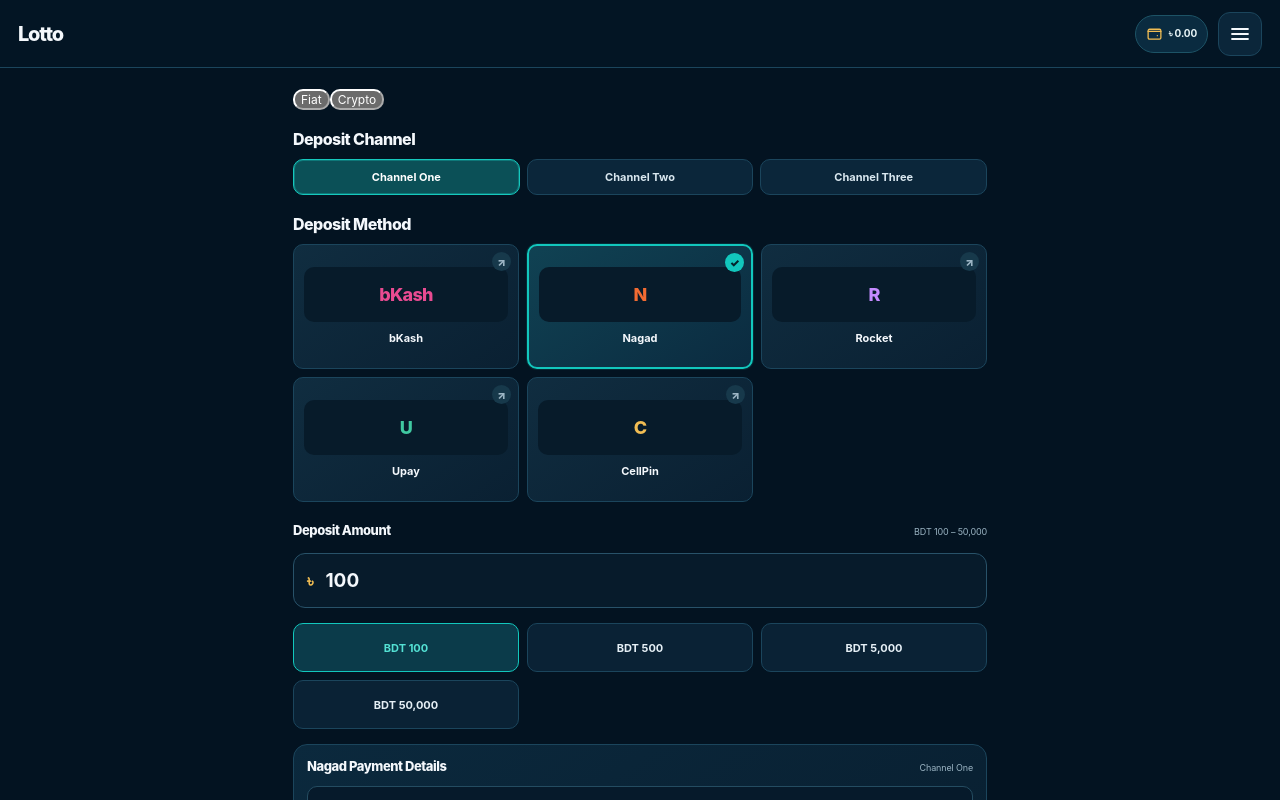
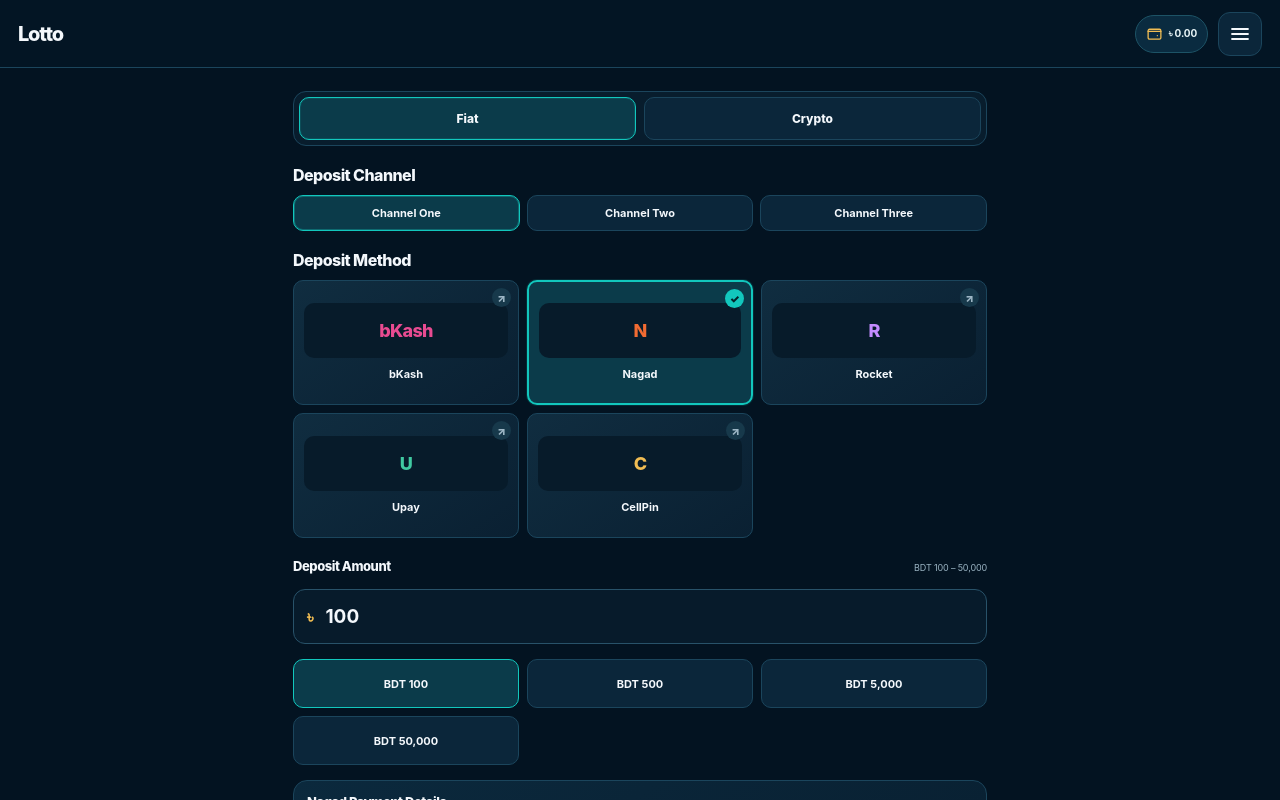
Before and after one commit to rasedulinfinix100-afk/platform, a Next.js app: page /Client/Wallets/Deposit in a window 1280 px wide. Shown: the top 800 px of the page. Built offline with nearby package versions, Linux system fonts and the light colour scheme.

Commit message:
Style Fiat Crypto switch and network QR image display with unified Lotto payment controls

```diff
--- a/app/Client/Wallets/Deposit/deposit.css
+++ b/app/Client/Wallets/Deposit/deposit.css
@@ -43,3 +43,18 @@
 .confirm-demo-note{margin:14px auto 0;max-width:340px;font-size:9px;color:#91a8b6}
 @media(min-width:700px){.deposit-confirm-overlay{align-items:center;padding:20px}.deposit-confirm-modal{height:auto;min-height:min(720px,92dvh);max-height:92dvh;border:1px solid #294b60;border-radius:18px;padding:24px;}}
 @media(prefers-reduced-motion:reduce){.verify-emblem.is-spinning,.verify-progress i{animation:none}.transaction-verify-screen,.verify-emblem.is-success{animation:none}}
+
+/* Deposit type switch and consistent shared payment controls */
+.deposit-mode-switch{display:grid;grid-template-columns:repeat(2,minmax(0,1fr));gap:8px;margin:2px 0 17px;padding:5px;border:1px solid var(--lotto-border,#1b455c);border-radius:13px;background:var(--lotto-surface,#081d2d)}
+.deposit-mode-tab{min-height:43px;border:1px solid transparent;border-radius:9px;background:var(--lotto-control,#0b263a);color:var(--lotto-muted,#a9bdca);font-size:12px;font-weight:800;transition:background .16s,border-color .16s,color .16s}
+.deposit-mode-tab.active{border-color:var(--lotto-teal,#12c7bd);background:var(--lotto-selected,#0b3b4a);color:#f4f8fc;box-shadow:inset 0 0 0 1px #12c7bd22}
+.payment-qr-image{display:block;width:min(100%,210px);aspect-ratio:1;object-fit:contain;padding:9px;border:1px solid #294b60;border-radius:10px;background:#fff}
+.payment-qr-placeholder:has(.payment-qr-image){min-height:0;padding:12px;background:#071b2b}
+.payment-qr-placeholder .payment-qr-image+strong{color:#e8f2f7}
+.payment-qr-placeholder .payment-qr-image+strong+span{color:#92acbb}
+.deposit-method-grid{grid-template-columns:repeat(3,minmax(0,1fr))}
+.deposit-method,.channel,.quick-amount,.deposit-mode-tab,.confirm-back-button{background-color:var(--lotto-control,#0b263a);color:var(--lotto-text,#f4f8fc);border-color:var(--lotto-border,#1b455c)}
+.deposit-method.selected,.channel.active,.quick-amount.active,.deposit-mode-tab.active{background:var(--lotto-selected,#0b3b4a);border-color:var(--lotto-teal,#12c7bd);color:#f4f8fc}
+.deposit-review-button,.confirm-deposit-button{background:var(--lotto-primary-gradient,linear-gradient(100deg,#13bcb5,#08a99f));color:#fff}
+.confirm-back-button{background:var(--lotto-control,#0b263a);border:1px solid var(--lotto-border,#1b455c);color:var(--lotto-text,#f4f8fc)}
+@media(max-width:390px){.deposit-mode-switch{gap:6px;margin-bottom:14px}.deposit-mode-tab{min-height:40px}}
```
